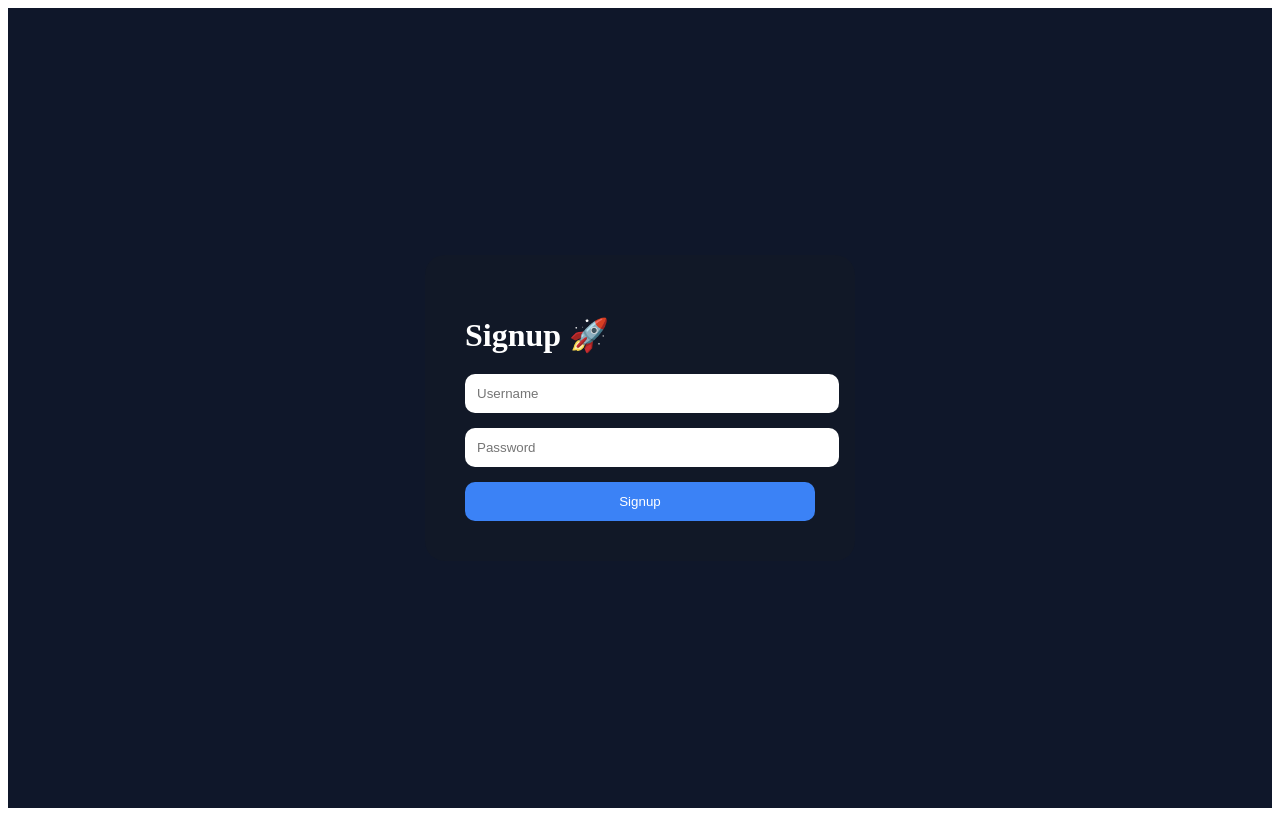
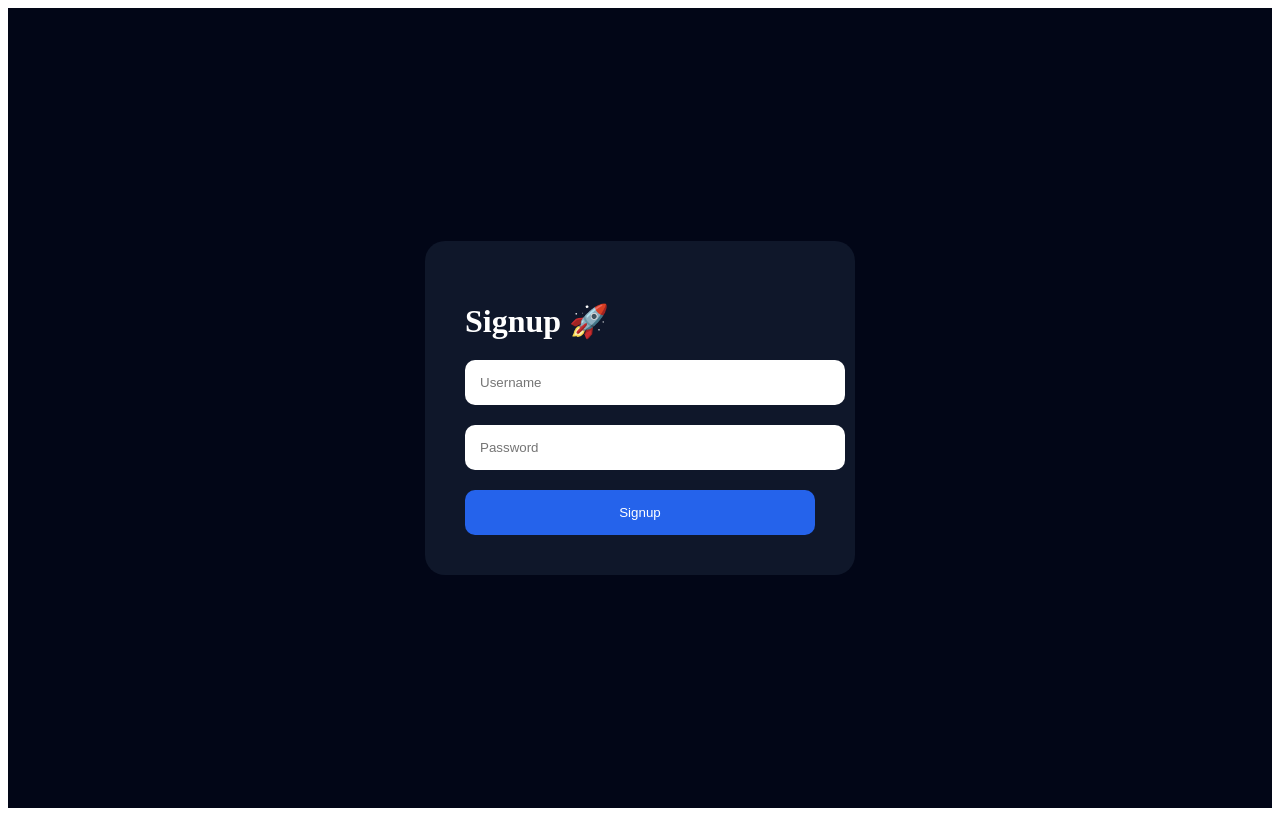
Before and after one commit to yuvanshankarar/ai-stock-prediction, a React (Vite) app in the folder frontend/: page /signup in a window 1280 px wide. Built offline with nearby package versions, Linux system fonts and the light colour scheme; no server answers.

Commit message:
Fix signup frontend

```diff
--- a/frontend/src/pages/Signup.jsx
+++ b/frontend/src/pages/Signup.jsx
@@ -4,17 +4,8 @@ import React, {
 
 import axios from "axios";
 
-import {
-  useNavigate
-} from "react-router-dom";
 
 export default function Signup() {
-
-  const navigate =
-    useNavigate();
-
-  const API =
-    import.meta.env.VITE_API_URL;
 
   const [username, setUsername] =
     useState("");
@@ -22,34 +13,48 @@ export default function Signup() {
   const [password, setPassword] =
     useState("");
 
-  async function handleSignup() {
+  const API =
+    import.meta.env.VITE_API_URL;
+
+
+  async function handleSignup(e) {
+
+    e.preventDefault();
 
     try {
 
+      const response =
         await axios.post(
 
           `${API}/signup`,
 
-        null,
-
           {
-
-          params: {
-
             username,
-
             password
           }
-        }
         );
+
+      if (
+        response.data.success
+      ) {
 
         alert(
           "Signup successful"
         );
 
-      navigate("/login");
+        window.location.href =
+          "/login";
+
+      } else {
+
+        alert(
+          response.data.message
+        );
+      }
 
     } catch (error) {
+
+      console.error(error);
 
       alert(
         "Signup failed"
@@ -57,30 +62,27 @@ export default function Signup() {
     }
   }
 
+
   return (
 
     <div
       style={{
-        background: "#0f172a",
-
+        background: "#020617",
         minHeight: "100vh",
-
         display: "flex",
-
         justifyContent: "center",
-
         alignItems: "center"
       }}
     >
 
-      <div
+      <form
+
+        onSubmit={handleSignup}
+
         style={{
-          background: "#111827",
-
+          background: "#0f172a",
           padding: "40px",
-
           borderRadius: "20px",
-
           width: "350px"
         }}
       >
@@ -88,7 +90,6 @@ export default function Signup() {
         <h1
           style={{
             color: "white",
-
             marginBottom: "20px"
           }}
         >
@@ -96,6 +97,8 @@ export default function Signup() {
         </h1>
 
         <input
+
+          type="text"
 
           placeholder="Username"
 
@@ -107,7 +110,15 @@ export default function Signup() {
             )
           }
 
-          style={inputStyle}
+          required
+
+          style={{
+            width: "100%",
+            padding: "15px",
+            marginBottom: "20px",
+            borderRadius: "10px",
+            border: "none"
+          }}
         />
 
         <input
@@ -124,52 +135,38 @@ export default function Signup() {
             )
           }
 
-          style={inputStyle}
+          required
+
+          style={{
+            width: "100%",
+            padding: "15px",
+            marginBottom: "20px",
+            borderRadius: "10px",
+            border: "none"
+          }}
         />
 
         <button
 
-          onClick={handleSignup}
+          type="submit"
 
-          style={buttonStyle}
+          style={{
+            width: "100%",
+            padding: "15px",
+            borderRadius: "10px",
+            border: "none",
+            background: "#2563eb",
+            color: "white",
+            cursor: "pointer"
+          }}
         >
 
           Signup
 
         </button>
 
-      </div>
+      </form>
 
     </div>
   );
 }
-
-const inputStyle = {
-
-  width: "100%",
-
-  padding: "12px",
-
-  marginBottom: "15px",
-
-  borderRadius: "10px",
-
-  border: "none"
-};
-
-const buttonStyle = {
-
-  width: "100%",
-
-  padding: "12px",
-
-  background: "#3b82f6",
-
-  color: "white",
-
-  border: "none",
-
-  borderRadius: "10px",
-
-  cursor: "pointer"
-};
```
Lines whose indentation alone changed are shown as unchanged.
